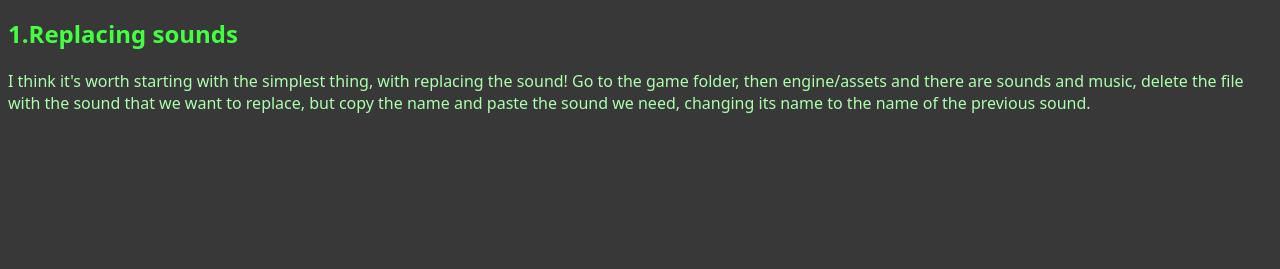
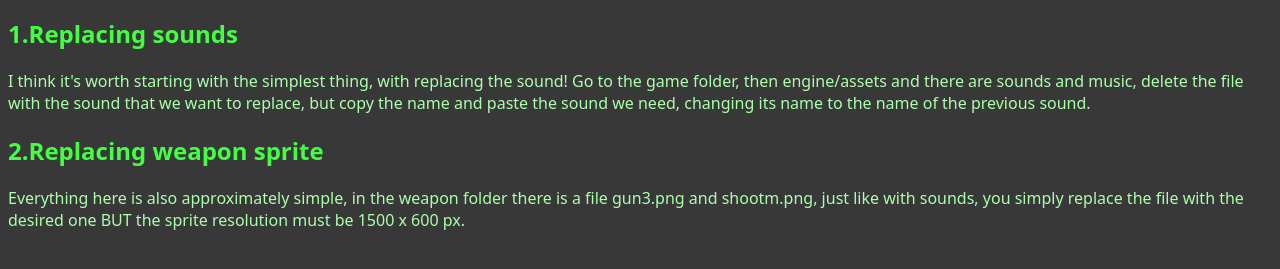
Before and after one commit to ZrozumiloStudio/CFmodding.github.io, a plain HTML site: page index.html in a window 1280 px wide. Shown: the part 111-380 px from the top of the page. Drawn offline with Linux system fonts and the light colour scheme.

Commit message:
Update index.html

```diff
--- a/index.html
+++ b/index.html
@@ -53,6 +53,8 @@
  <p style="color:#abffab";>Hello everyone! After reading this documentation you will be able to create your own mods for CF and other games on the Zrozumilo Engine!</p>
   <h2 style="color:#42ff42";>1.Replacing sounds</h2>
   <p style="color:#abffab";>I think it's worth starting with the simplest thing, with replacing the sound! Go to the game folder, then engine/assets and there are sounds and music, delete the file with the sound that we want to replace, but copy the name and paste the sound we need, changing its name to the name of the previous sound.</p>
+  <h2 style="color:#42ff42";>2.Replacing weapon sprite</h2>
+  <p style="color:#abffab";>Everything here is also approximately simple, in the weapon folder there is a file gun3.png and shootm.png, just like with sounds, you simply replace the file with the desired one BUT the sprite resolution must be 1500 x 600 px.</p>
   <script>
     function downloadFile(fileName) {
         var link = document.createElement('a');
```
